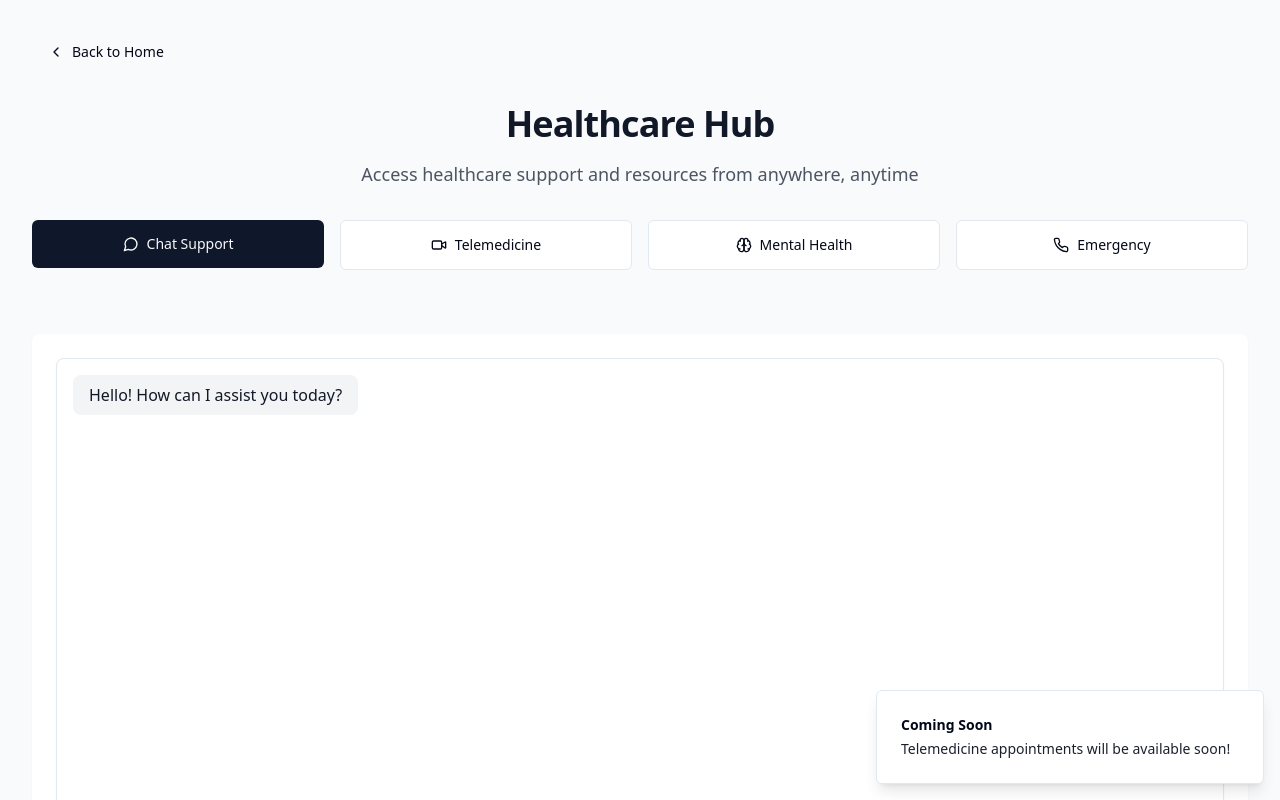
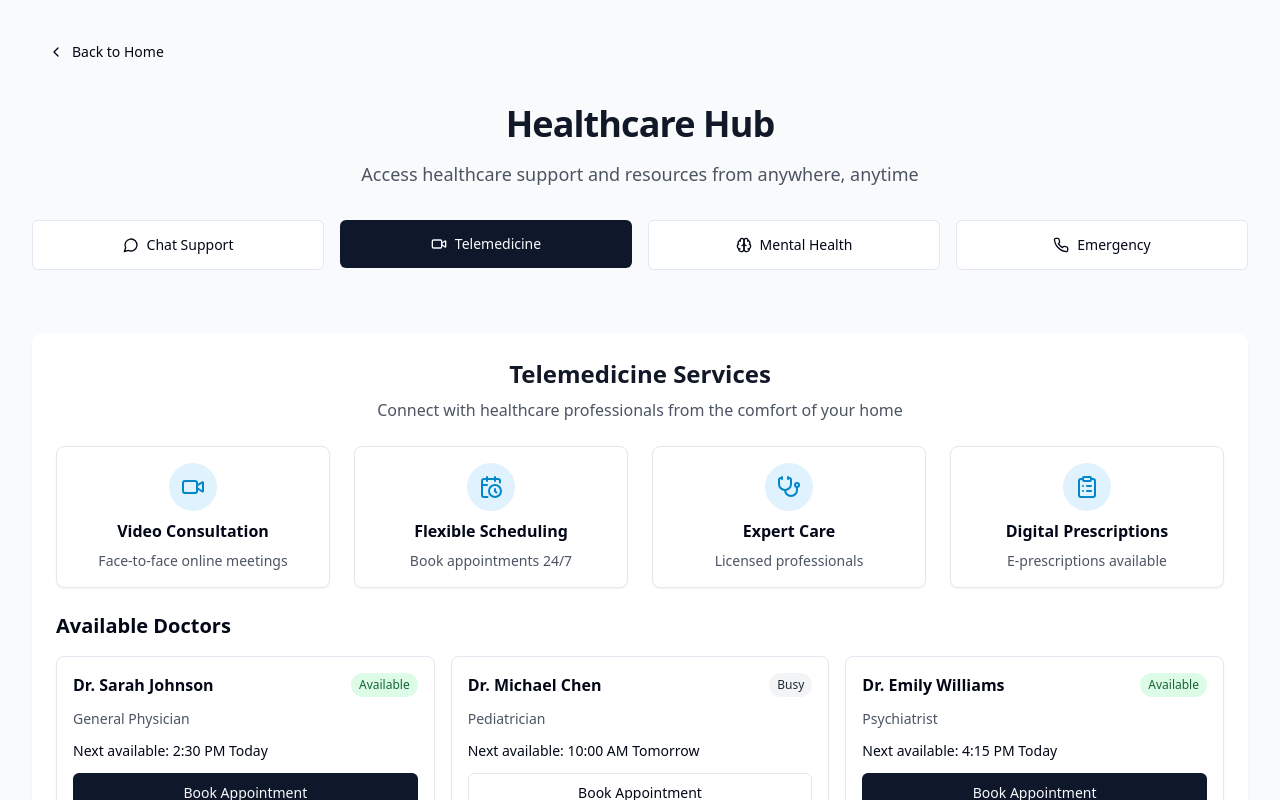
Before and after one commit to DhruvPatel814/InclusiTech, a React (Vite) app: page /healthcare in a window 1280 px wide. Both pictures are taken after a click on the button "Telemedicine". Shown: the top 800 px of the page. Built offline with nearby package versions, Linux system fonts and the light colour scheme.

Commit message:
Implement Telemedicine and Emergency features
Add real-time content to the Telemedicine and Emergency tabs in the Healthcare Hub.

```diff
--- /dev/null
+++ b/src/components/EmergencySupport.tsx
@@ -0,0 +1,118 @@
+
+import { Phone, Ambulance, Hospital, FirstAid } from "lucide-react";
+import { Card } from "@/components/ui/card";
+import { Button } from "@/components/ui/button";
+import { useToast } from "@/hooks/use-toast";
+
+export const EmergencySupport = () => {
+  const { toast } = useToast();
+
+  const handleEmergencyCall = (service: string) => {
+    toast({
+      title: "Emergency Alert",
+      description: `Connecting to ${service}...`,
+      duration: 3000,
+    });
+  };
+
+  return (
+    <div className="space-y-6">
+      <div className="text-center">
+        <h2 className="text-2xl font-bold text-gray-900">Emergency Support</h2>
+        <p className="mt-2 text-gray-600">
+          24/7 emergency services and immediate assistance
+        </p>
+      </div>
+
+      <div className="grid gap-6 md:grid-cols-2">
+        <Card className="p-6 border-red-200 bg-red-50">
+          <div className="space-y-4">
+            <div className="flex items-center gap-4">
+              <div className="rounded-full bg-red-100 p-3">
+                <Phone className="h-6 w-6 text-red-600" />
+              </div>
+              <div>
+                <h3 className="text-lg font-semibold text-red-900">Emergency Hotline</h3>
+                <p className="text-red-700">For immediate medical emergencies</p>
+              </div>
+            </div>
+            <Button
+              className="w-full bg-red-600 hover:bg-red-700"
+              onClick={() => handleEmergencyCall("Emergency Hotline")}
+            >
+              Call Emergency Services
+            </Button>
+          </div>
+        </Card>
+
+        <Card className="p-6">
+          <div className="space-y-4">
+            <div className="flex items-center gap-4">
+              <div className="rounded-full bg-healthcare-100 p-3">
+                <Ambulance className="h-6 w-6 text-healthcare-600" />
+              </div>
+              <div>
+                <h3 className="text-lg font-semibold">Ambulance Service</h3>
+                <p className="text-gray-600">Request immediate transport</p>
+              </div>
+            </div>
+            <Button
+              className="w-full"
+              onClick={() => handleEmergencyCall("Ambulance Service")}
+            >
+              Request Ambulance
+            </Button>
+          </div>
+        </Card>
+      </div>
+
+      <div className="grid gap-6 md:grid-cols-2 lg:grid-cols-2">
+        <Card className="p-4">
+          <div className="space-y-4">
+            <div className="flex items-center gap-4">
+              <div className="rounded-full bg-healthcare-100 p-3">
+                <Hospital className="h-6 w-6 text-healthcare-600" />
+              </div>
+              <div>
+                <h3 className="text-lg font-semibold">Nearby Hospitals</h3>
+                <p className="text-gray-600">Find emergency rooms near you</p>
+              </div>
+            </div>
+            <div className="space-y-2">
+              <p className="text-sm">
+                <strong>Central Hospital:</strong> 2.3 miles away
+              </p>
+              <p className="text-sm">
+                <strong>St. Mary's Medical Center:</strong> 3.1 miles away
+              </p>
+              <p className="text-sm">
+                <strong>Community Emergency Care:</strong> 4.5 miles away
+              </p>
+            </div>
+          </div>
+        </Card>
+
+        <Card className="p-4">
+          <div className="space-y-4">
+            <div className="flex items-center gap-4">
+              <div className="rounded-full bg-healthcare-100 p-3">
+                <FirstAid className="h-6 w-6 text-healthcare-600" />
+              </div>
+              <div>
+                <h3 className="text-lg font-semibold">First Aid Guide</h3>
+                <p className="text-gray-600">Quick emergency response steps</p>
+              </div>
+            </div>
+            <div className="space-y-2 text-sm">
+              <p>• Keep calm and assess the situation</p>
+              <p>• Check for breathing and consciousness</p>
+              <p>• Control any bleeding</p>
+              <p>• Maintain body temperature</p>
+              <p>• Wait for professional help</p>
+            </div>
+          </div>
+        </Card>
+      </div>
+    </div>
+  );
+};
--- /dev/null
+++ b/src/components/TelemedicineSupport.tsx
@@ -0,0 +1,121 @@
+
+import { CalendarClock, Video, Stethoscope, ClipboardList } from "lucide-react";
+import { Card } from "@/components/ui/card";
+import { Button } from "@/components/ui/button";
+import { useToast } from "@/hooks/use-toast";
+
+const doctors = [
+  {
+    name: "Dr. Sarah Johnson",
+    specialty: "General Physician",
+    available: true,
+    nextSlot: "2:30 PM Today",
+  },
+  {
+    name: "Dr. Michael Chen",
+    specialty: "Pediatrician",
+    available: false,
+    nextSlot: "10:00 AM Tomorrow",
+  },
+  {
+    name: "Dr. Emily Williams",
+    specialty: "Psychiatrist",
+    available: true,
+    nextSlot: "4:15 PM Today",
+  },
+];
+
+export const TelemedicineSupport = () => {
+  const { toast } = useToast();
+
+  const handleBooking = (doctorName: string) => {
+    toast({
+      title: "Booking in Progress",
+      description: `Scheduling appointment with ${doctorName}...`,
+      duration: 3000,
+    });
+  };
+
+  return (
+    <div className="space-y-6">
+      <div className="text-center">
+        <h2 className="text-2xl font-bold text-gray-900">Telemedicine Services</h2>
+        <p className="mt-2 text-gray-600">
+          Connect with healthcare professionals from the comfort of your home
+        </p>
+      </div>
+
+      <div className="grid gap-6 md:grid-cols-2 lg:grid-cols-4">
+        <Card className="p-4">
+          <div className="flex flex-col items-center text-center space-y-2">
+            <div className="rounded-full bg-healthcare-100 p-3">
+              <Video className="h-6 w-6 text-healthcare-600" />
+            </div>
+            <h3 className="font-semibold">Video Consultation</h3>
+            <p className="text-sm text-gray-600">Face-to-face online meetings</p>
+          </div>
+        </Card>
+        <Card className="p-4">
+          <div className="flex flex-col items-center text-center space-y-2">
+            <div className="rounded-full bg-healthcare-100 p-3">
+              <CalendarClock className="h-6 w-6 text-healthcare-600" />
+            </div>
+            <h3 className="font-semibold">Flexible Scheduling</h3>
+            <p className="text-sm text-gray-600">Book appointments 24/7</p>
+          </div>
+        </Card>
+        <Card className="p-4">
+          <div className="flex flex-col items-center text-center space-y-2">
+            <div className="rounded-full bg-healthcare-100 p-3">
+              <Stethoscope className="h-6 w-6 text-healthcare-600" />
+            </div>
+            <h3 className="font-semibold">Expert Care</h3>
+            <p className="text-sm text-gray-600">Licensed professionals</p>
+          </div>
+        </Card>
+        <Card className="p-4">
+          <div className="flex flex-col items-center text-center space-y-2">
+            <div className="rounded-full bg-healthcare-100 p-3">
+              <ClipboardList className="h-6 w-6 text-healthcare-600" />
+            </div>
+            <h3 className="font-semibold">Digital Prescriptions</h3>
+            <p className="text-sm text-gray-600">E-prescriptions available</p>
+          </div>
+        </Card>
+      </div>
+
+      <div className="mt-8">
+        <h3 className="text-xl font-semibold mb-4">Available Doctors</h3>
+        <div className="grid gap-4 md:grid-cols-2 lg:grid-cols-3">
+          {doctors.map((doctor) => (
+            <Card key={doctor.name} className="p-4">
+              <div className="space-y-3">
+                <div className="flex justify-between items-center">
+                  <h4 className="font-semibold">{doctor.name}</h4>
+                  <span
+                    className={`px-2 py-1 rounded-full text-xs ${
+                      doctor.available
+                        ? "bg-green-100 text-green-800"
+                        : "bg-gray-100 text-gray-800"
+                    }`}
+                  >
+                    {doctor.available ? "Available" : "Busy"}
+                  </span>
+                </div>
+                <p className="text-sm text-gray-600">{doctor.specialty}</p>
+                <p className="text-sm">Next available: {doctor.nextSlot}</p>
+                <Button
+                  className="w-full"
+                  variant={doctor.available ? "default" : "outline"}
+                  onClick={() => handleBooking(doctor.name)}
+                >
+                  Book Appointment
+                </Button>
+              </div>
+            </Card>
+          ))}
+        </div>
+      </div>
+    </div>
+  );
+};
--- a/src/pages/HealthcareHub.tsx
+++ b/src/pages/HealthcareHub.tsx
@@ -2,22 +2,14 @@
 import { useState } from "react";
 import { Brain, MessageCircle, Phone, Video, Calendar, ChevronLeft } from "lucide-react";
 import { Button } from "@/components/ui/button";
-import { useToast } from "@/hooks/use-toast";
 import { MentalHealthResources } from "@/components/MentalHealthResources";
 import { ChatSupport } from "@/components/ChatSupport";
+import { TelemedicineSupport } from "@/components/TelemedicineSupport";
+import { EmergencySupport } from "@/components/EmergencySupport";
 import { Link } from "react-router-dom";
 
 const HealthcareHub = () => {
-  const [activeTab, setActiveTab] = useState<"chat" | "mental-health">("chat");
-  const { toast } = useToast();
-
-  const handleTelemedicineClick = () => {
-    toast({
-      title: "Coming Soon",
-      description: "Telemedicine appointments will be available soon!",
-      duration: 3000,
-    });
-  };
+  const [activeTab, setActiveTab] = useState<"chat" | "mental-health" | "telemedicine" | "emergency">("chat");
 
   return (
     <div className="min-h-screen bg-gray-50">
@@ -54,9 +46,9 @@ const HealthcareHub = () => {
               Chat Support
             </Button>
             <Button
-              variant="outline"
+              variant={activeTab === "telemedicine" ? "default" : "outline"}
               className="flex items-center justify-center gap-2 p-6"
-              onClick={handleTelemedicineClick}
+              onClick={() => setActiveTab("telemedicine")}
             >
               <Video className="h-5 w-5" />
               Telemedicine
@@ -70,13 +62,9 @@ const HealthcareHub = () => {
               Mental Health
             </Button>
             <Button
-              variant="outline"
+              variant={activeTab === "emergency" ? "default" : "outline"}
               className="flex items-center justify-center gap-2 p-6"
-              onClick={() => toast({
-                title: "Coming Soon",
-                description: "Emergency support will be available soon!",
-                duration: 3000,
-              })}
+              onClick={() => setActiveTab("emergency")}
             >
               <Phone className="h-5 w-5" />
               Emergency
@@ -85,11 +73,10 @@ const HealthcareHub = () => {
 
           {/* Content Area */}
           <div className="mt-8 rounded-lg bg-white p-6 shadow-sm">
-            {activeTab === "chat" ? (
-              <ChatSupport />
-            ) : (
-              <MentalHealthResources />
-            )}
+            {activeTab === "chat" && <ChatSupport />}
+            {activeTab === "mental-health" && <MentalHealthResources />}
+            {activeTab === "telemedicine" && <TelemedicineSupport />}
+            {activeTab === "emergency" && <EmergencySupport />}
           </div>
         </div>
       </div>
```
